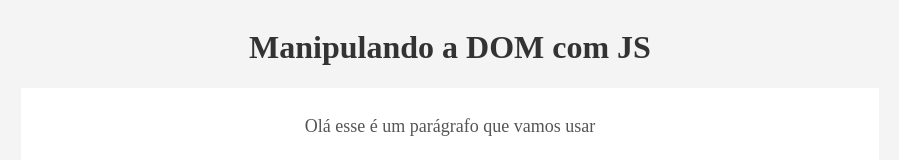
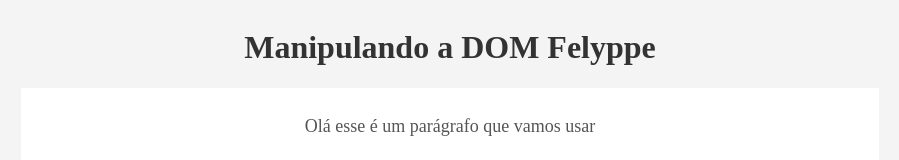
Before and after one commit to felyppe1201/WEBJS01, a plain HTML site: page index.html in a window 1280 px wide. Shown: the top 160 px of the page, without its empty margins (190-1089 px from the left). Drawn offline with Linux system fonts and the light colour scheme.

Commit message:
atualizando titulo

```diff
--- a/index.html
+++ b/index.html
@@ -7,7 +7,7 @@
     <link rel="stylesheet" href="styles.css" />
   </head>
   <body>
-    <h1 id="titulo">Manipulando a DOM com JS</h1>
+    <h1 id="titulo">Manipulando a DOM Felyppe</h1>
 
     <div class="container">
       <p class="mensagem1">Olá esse é um parágrafo que vamos usar</p>
```
